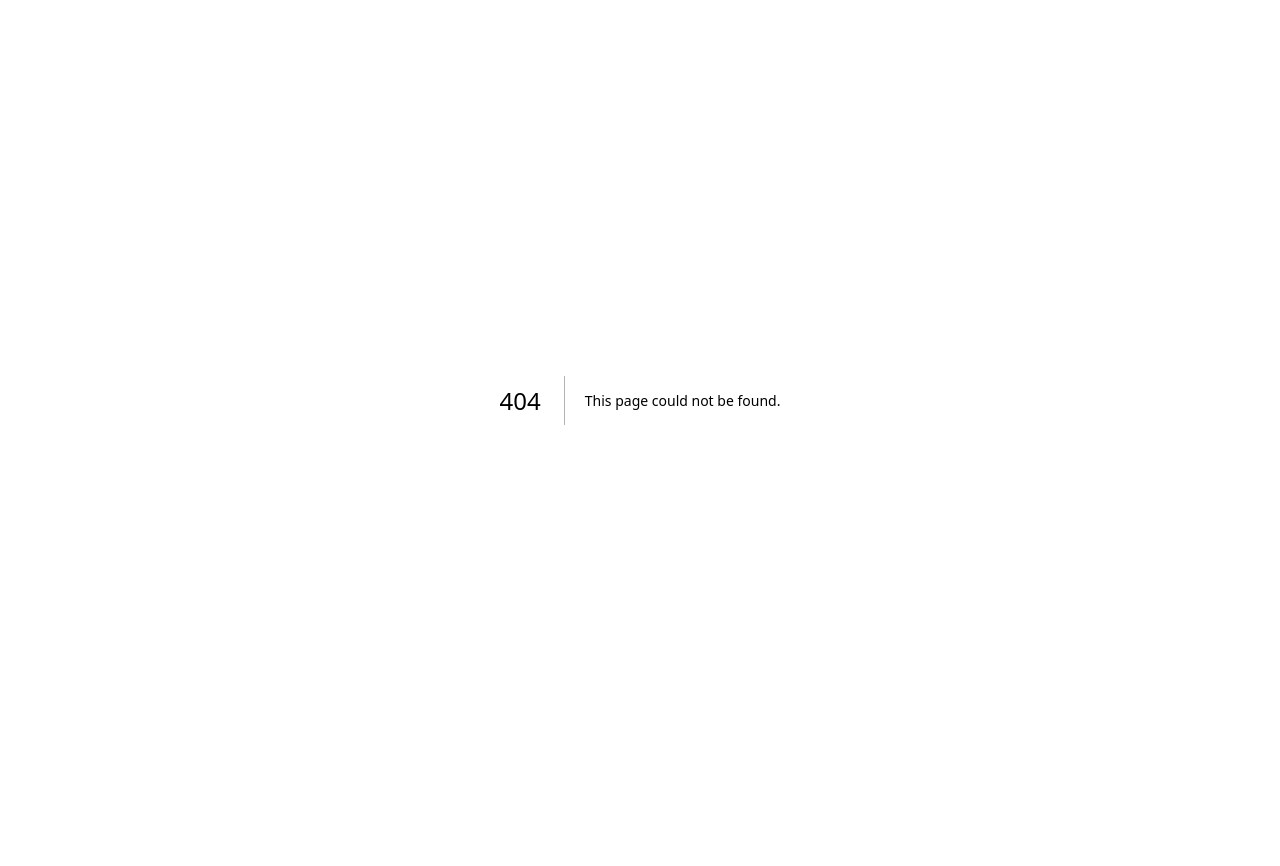
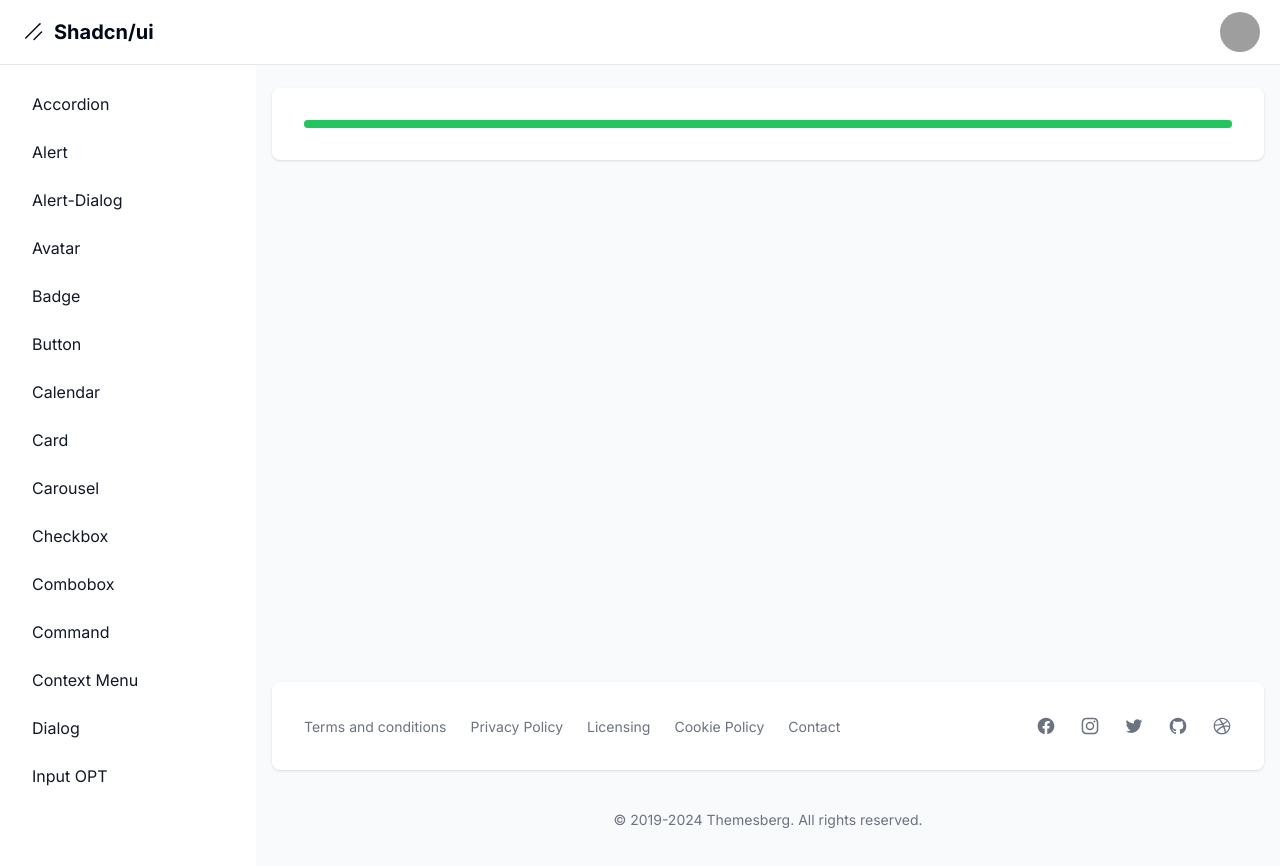
Before and after one commit to Jerick97/Shadcn-dashboard, a Next.js app: page /dashboard/progress in a window 1280 px wide. Before the commit this address had no page. Shown: the top 866 px of the page. Before the commit the page ends 800 px from the top, so only its background shows below. Built offline with nearby package versions, Linux system fonts and the light colour scheme; grey boxes are pictures that could not be loaded.

Commit message:
feat: Se agrego el componente Progress

```diff
--- a/app/dashboard/layout.tsx
+++ b/app/dashboard/layout.tsx
@@ -20,6 +20,7 @@
   { name: "context menu", href: "context-menu" },
   { name: "menubar", href: "menubar" },
   { name: "input OPT", href: "input-opt" },
+  { name: "progress", href: "progress" },
 ].sort((a, b) => a.name.localeCompare(b.name));
 
 export default function DashboardLayout({
--- /dev/null
+++ b/app/dashboard/progress/page.tsx
@@ -0,0 +1,35 @@
+"use client";
+
+import { useEffect, useState } from "react";
+import { Progress } from "@/components/ui/progress";
+import { cn } from "@/lib/utils";
+
+export default function Page() {
+  const [progress, setProgress] = useState(0);
+
+  useEffect(() => {
+    const interval = setInterval(() => {
+      setProgress((prev) => {
+        if (prev >= 100) {
+          clearInterval(interval);
+          return 100;
+        }
+        return prev + 1;
+      });
+
+      return () => clearInterval(interval);
+    });
+  }, []);
+  return (
+    <div>
+      <Progress
+        value={progress}
+        indicatorColor={cn({
+          "bg-red-500": progress < 50,
+          "bg-yellow-500": progress >= 50 && progress < 80,
+          "bg-green-500": progress >= 80,
+        })}
+      />
+    </div>
+  );
+}
--- /dev/null
+++ b/components/ui/progress.tsx
@@ -0,0 +1,34 @@
+"use client";
+
+import * as React from "react";
+import * as ProgressPrimitive from "@radix-ui/react-progress";
+
+import { cn } from "@/lib/utils";
+
+interface CustomProps
+  extends React.ComponentPropsWithoutRef<typeof ProgressPrimitive.Root> {
+  indicatorColor?: string;
+}
+
+const Progress = React.forwardRef<
+  React.ElementRef<typeof ProgressPrimitive.Root>,
+  CustomProps
+  /* React.ComponentPropsWithoutRef<typeof ProgressPrimitive.Root> */
+>(({ className, value, indicatorColor = "bg-primary", ...props }, ref) => (
+  <ProgressPrimitive.Root
+    ref={ref}
+    className={cn(
+      "relative h-2 w-full overflow-hidden rounded-full bg-primary/20",
+      className
+    )}
+    {...props}
+  >
+    <ProgressPrimitive.Indicator
+      className={cn("h-full w-full flex-1 transition-all", indicatorColor)}
+      style={{ transform: `translateX(-${100 - (value || 0)}%)` }}
+    />
+  </ProgressPrimitive.Root>
+));
+Progress.displayName = ProgressPrimitive.Root.displayName;
+
+export { Progress };
--- a/package.json
+++ b/package.json
@@ -19,6 +19,7 @@
     "@radix-ui/react-label": "^2.0.2",
     "@radix-ui/react-menubar": "^1.0.4",
     "@radix-ui/react-popover": "^1.0.7",
+    "@radix-ui/react-progress": "^1.0.3",
     "@radix-ui/react-slot": "^1.0.2",
     "class-variance-authority": "^0.7.0",
     "clsx": "^2.1.1",
```
Also changed, not shown: 1 other file (tests, documents, lock files or other folders).
